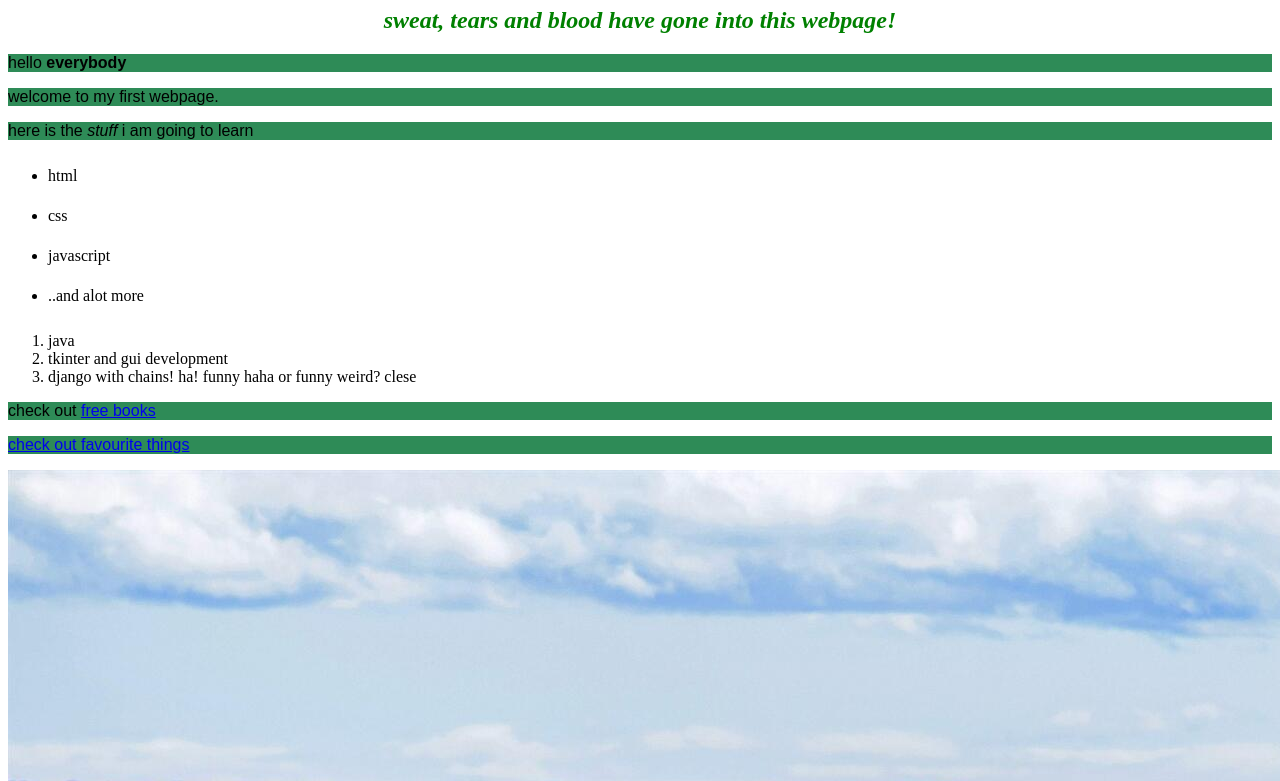
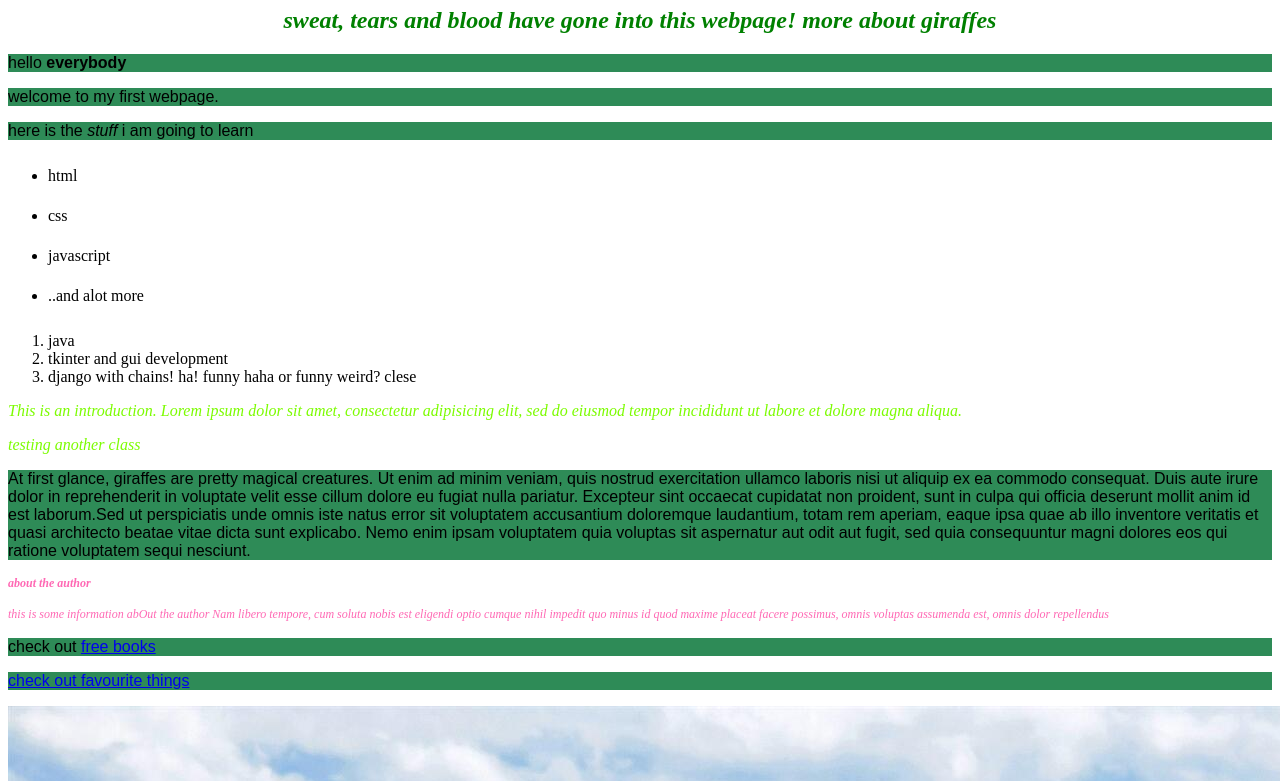
Before and after one commit to inziani/wk1-revision-website, a plain HTML site: page index.html in a window 1280 px wide. Shown: the part 73-854 px from the top of the page. Drawn offline with Linux system fonts and the light colour scheme.

Commit message:
styles update

```diff
--- a/css/styles.css
+++ b/css/styles.css
@@ -20,3 +20,9 @@ h3  {
   font-size: 12pt;
   color: red;
 }
+
+.author {
+  color: red;
+  font-size:  12px;
+  font-style: oblique;
+}
--- a/index.html
+++ b/index.html
@@ -3,12 +3,28 @@
 <head>
   <meta charset="UTF-8">
   <meta name="viewport" content="width=device-width, initial-scale=1.0">
-  <title>the first webpage</title>
+  <title>giraffes</title>
   <link href="css/styles.css" rel="stylesheet" type="text/css">
+  <style>
+    .intro
+    { font-style: italic;
+      color: lawngreen;
+    }
+    .author
+    {
+      color: hotpink;
+      size: 12px;
+      font-style: oblique;
+    }
+    p.author
+    {
+      font-size: 100px;
+    }
+  </style>
 </head>
 <body>
-    <h1>the first website</h1>
-    <h2>sweat, tears and blood have gone into this webpage!</h2>
+    <h1>giraffes</h1>
+    <h2>sweat, tears and blood have gone into this webpage! more about giraffes</h2>
 
     <p>hello <strong>everybody</strong></p>
     <p>welcome to my first webpage.</p>
@@ -25,7 +41,22 @@
         <li>tkinter and gui development</li>
         <li>django with chains! ha! funny haha or funny weird? clese</li>
       </ol>
-
+    <p> <div class="intro">This is an introduction. Lorem ipsum dolor sit amet, consectetur adipisicing
+      elit, sed do eiusmod tempor incididunt ut labore et dolore magna aliqua.</div></p>
+    <p> <div class="intro">testing another class</div> </p>
+    <p>At first glance, giraffes are pretty magical creatures. Ut enim ad minim veniam,
+      quis nostrud exercitation ullamco laboris nisi ut aliquip ex ea commodo consequat.
+      Duis aute irure dolor in reprehenderit in voluptate velit esse cillum dolore eu
+      fugiat nulla pariatur. Excepteur sint occaecat cupidatat non proident, sunt in culpa
+      qui officia deserunt mollit anim id est laborum.Sed ut perspiciatis unde omnis iste
+      natus error sit voluptatem accusantium doloremque laudantium, totam rem aperiam, eaque
+      ipsa quae ab illo inventore veritatis et quasi architecto beatae vitae dicta sunt explicabo.
+      Nemo enim ipsam voluptatem quia voluptas sit aspernatur aut odit aut fugit, sed quia
+      consequuntur magni dolores eos qui ratione voluptatem sequi nesciunt.</p>
+    <h3> <div class="author">about the author</div> </h3>
+    <p> <div class="author"> this is some information abOut the author  Nam libero tempore, cum soluta nobis est
+      eligendi optio cumque nihil impedit quo minus id quod maxime placeat facere possimus,
+      omnis voluptas assumenda est, omnis dolor repellendus</div></p>
   <p>check out <a href="https://freeforbook.com/product-category/arts-literature/"</a> free books</p>
   <p>check out <a href="my-favourite-things"</a> favourite things </p>
   <img src="images/elephant.jpg" alt="a photo of an elephant">
```
